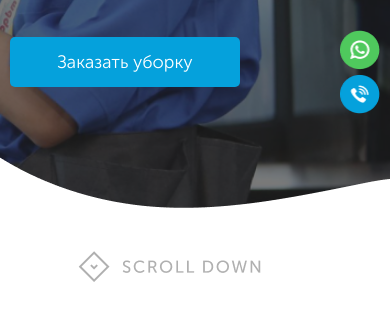
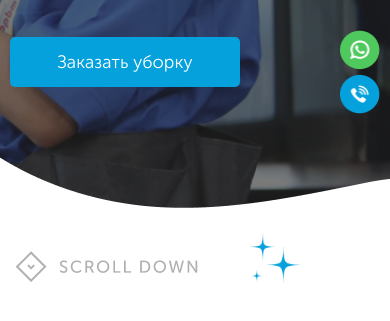
Before and after one commit to Meirzhan06/Pro-Clean, a plain HTML site: page index.html in a window 390 px wide. Shown: the part 519-840 px from the top of the page. Drawn offline with nearby package versions, Linux system fonts and the light colour scheme; files whose address does not match are found by name.

Commit message:
Add files via upload

```diff
--- a/css/style.css
+++ b/css/style.css
@@ -322,9 +322,11 @@ button:hover{
 }
 @media (max-width:480px) {
     .scroll-down-img{
-        left: 20%;
+        left: 15px;
     }
     .particles-img{
-        display: none;
+        left: 250px;
+        height: 50px;
+        width: 50px;
     }
 }
```
